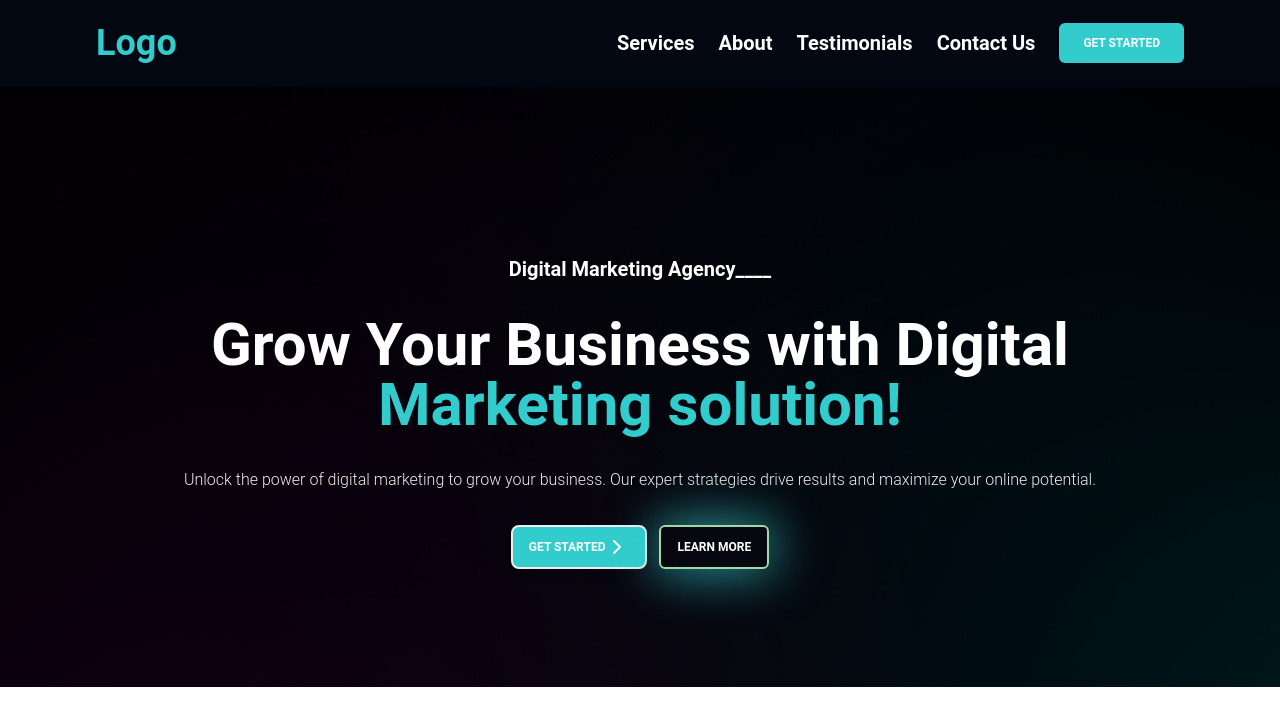
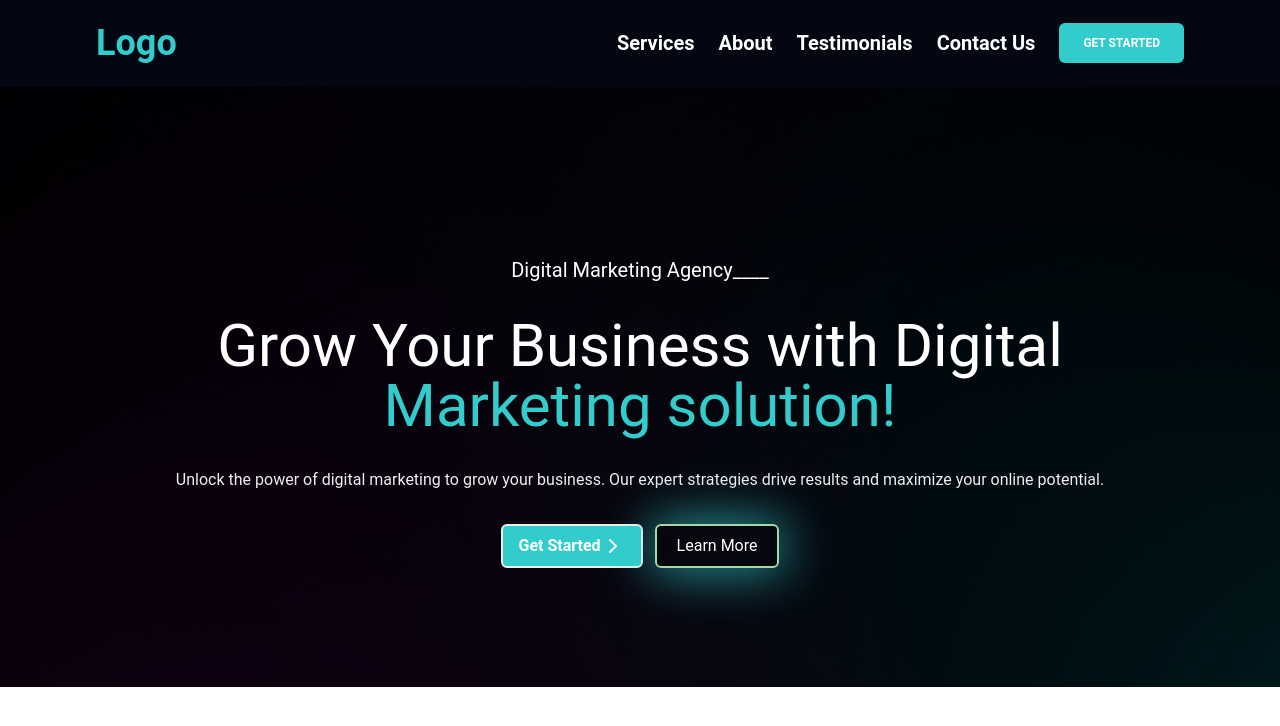
Before and after one commit to zaferonalan/BusinessAgency-WebSite, a React (Vite) app: page / in a window 1280 px wide. Shown: the top 726 px of the page. Built offline with nearby package versions, Linux system fonts and the light colour scheme.

Commit message:
framer-motion-Nav&Hero

```diff
--- a/src/components/Hero.jsx
+++ b/src/components/Hero.jsx
@@ -1,6 +1,7 @@
 import { Button, Typography } from "@material-tailwind/react";
 import bg from "../assets/bg1.jpg";
 import { ChevronRight } from "lucide-react";
+import { motion } from "framer-motion";
 
 // shadow-[0_0_2px_#fff,inset_0_0_2px_#fff,0_0_5px_#33CCCC,0_0_15px_#33CCCC,0_0_30px_#33CCCC]
 
@@ -16,12 +17,47 @@ const Hero = () => {
         <div className='relative max-w-7xl mx-auto'>
           <div className="flex lg:h-[650px] justify-center items-center lg:pt-0 pt-20">
             <div className="flex flex-col space-y-8 justify-center items-center text-center px-5 md:px-0">
-              <Typography variant="h3" className="lg:text-xl text-white">Digital Marketing Agency____</Typography>
-              <Typography variant="h1" className="lg:text-6xl text-white">Grow Your Business with Digital <br /> <span className="text-[#33CCCC]">Marketing solution!</span></Typography>
-              <Typography variant="paragraph" className="text-gray-200">Unlock the power of digital marketing to grow your business. Our expert strategies drive results and maximize your online potential.</Typography>
+              <motion.Typography
+                initial={{opacity:0, x:-100}}
+                whileInView={{opacity:1, x:0}}
+                transition={{duration:1, delay:0.5}}
+                variant="h3"
+                className="lg:text-xl text-white">
+                  Digital Marketing Agency____
+              </motion.Typography>
+              <motion.Typography
+                initial={{opacity:0, x:-100}}
+                whileInView={{opacity:1, x:0}}
+                transition={{duration:1, delay:0.9}}
+                variant="h1"
+                className="lg:text-6xl text-white">
+                  Grow Your Business with Digital <br /> <span className="text-[#33CCCC]">Marketing solution!</span>
+                </motion.Typography>
+              <motion.Typography
+                initial={{opacity:0, x:-100}}
+                whileInView={{opacity:1, x:0}}
+                transition={{duration:1, delay:0.5}}
+                variant="paragraph"
+                className="text-gray-200">
+                  Unlock the power of digital marketing to grow your business. Our expert strategies drive results and maximize your online potential.
+                </motion.Typography>
               <div className="flex gap-3 items-center">
-                <Button variant="filled" className="bg-[#33CCCC] text-white px-4 py-2 border-2 font-semibold flex items-center">Get Started <ChevronRight /></Button>
-                <Button variant="outlined" className="rounded-md px-4 bg-transparent text-white border-2 border-green-200 shadow-[0_0_50px_5px_rgba(51,_204,_204,_0.7)]">Learn More</Button>
+                <motion.Button
+                  initial={{opacity:0, x:-100}}
+                  whileInView={{opacity:1, x:0}}
+                  transition={{duration:1, delay:1.5}}
+                  variant="filled"
+                  className="bg-[#33CCCC] text-white rounded-md px-4 py-2 border-2 font-semibold flex items-center">
+                    Get Started <ChevronRight />
+                </motion.Button>
+                <motion.Button
+                  initial={{opacity:0, x:-100}}
+                  whileInView={{opacity:1, x:0}}
+                  transition={{duration:1, delay:1.2}}
+                  variant="outlined"
+                  className="rounded-md px-5 py-2 bg-transparent text-white border-2 border-green-200 shadow-[0_0_50px_5px_rgba(51,_204,_204,_0.7)]">
+                    Learn More
+                </motion.Button>
               </div>
             </div>
           </div>
--- a/src/components/NavigationBar.jsx
+++ b/src/components/NavigationBar.jsx
@@ -19,7 +19,11 @@ const NavigationBar = () => {
 
   return (
     <div className="bg-[#030712] w-full py-5 border-none shadow-md px-3">
-      <div className="lg:px-16 mx-auto">
+      <motion.div
+        initial={{opacity:0, y:-30}}
+        whileInView={{opacity:1, y:0}}
+        transition={{duration:1, delay:0.2}}
+        className="lg:px-16 mx-auto">
         <div className="flex justify-between items-center px-5">
           {/* Logo */}
           <div>
@@ -43,7 +47,7 @@ const NavigationBar = () => {
           </ul>
           <Menu onClick={NavbarHandler} className="lg:hidden text-white h-10 w-10"/>
         </div>
-      </div>
+      </motion.div>
       {
         open ? (
           <nav className="lg:hidden ">
```
